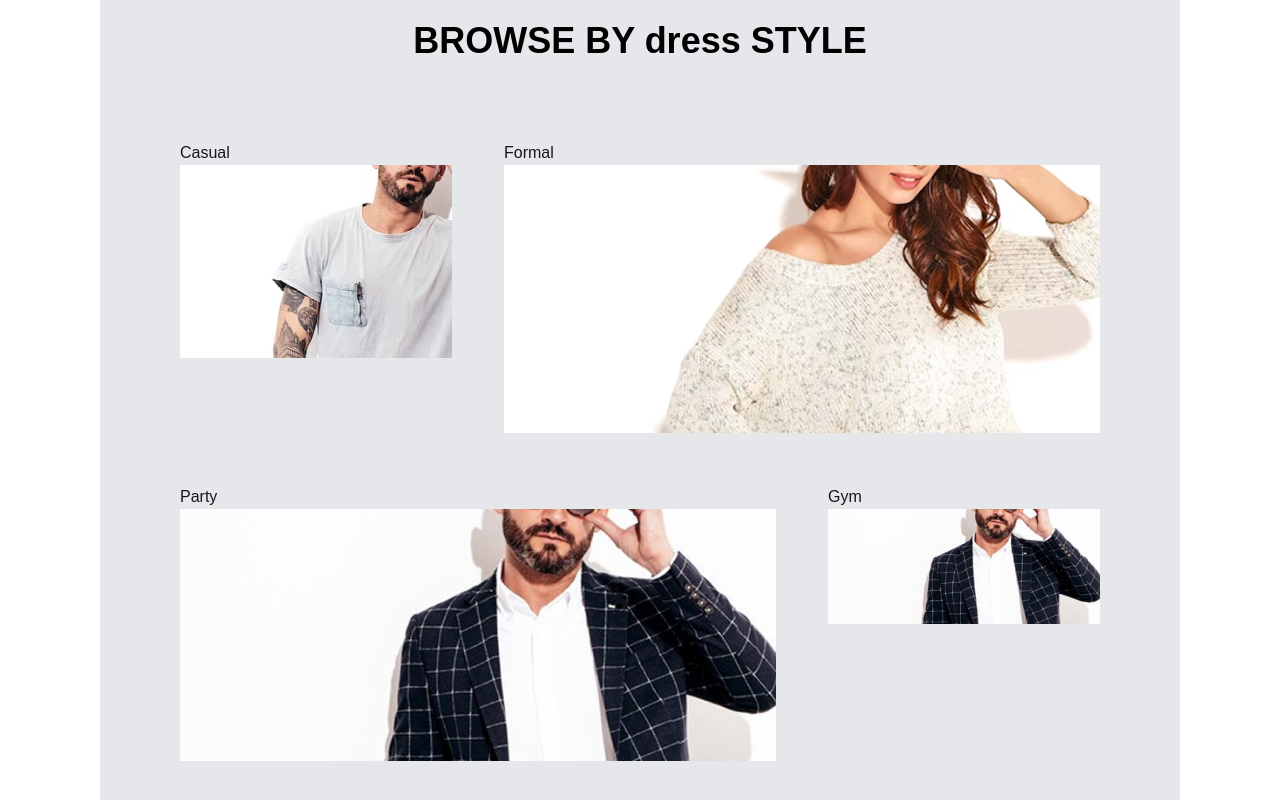
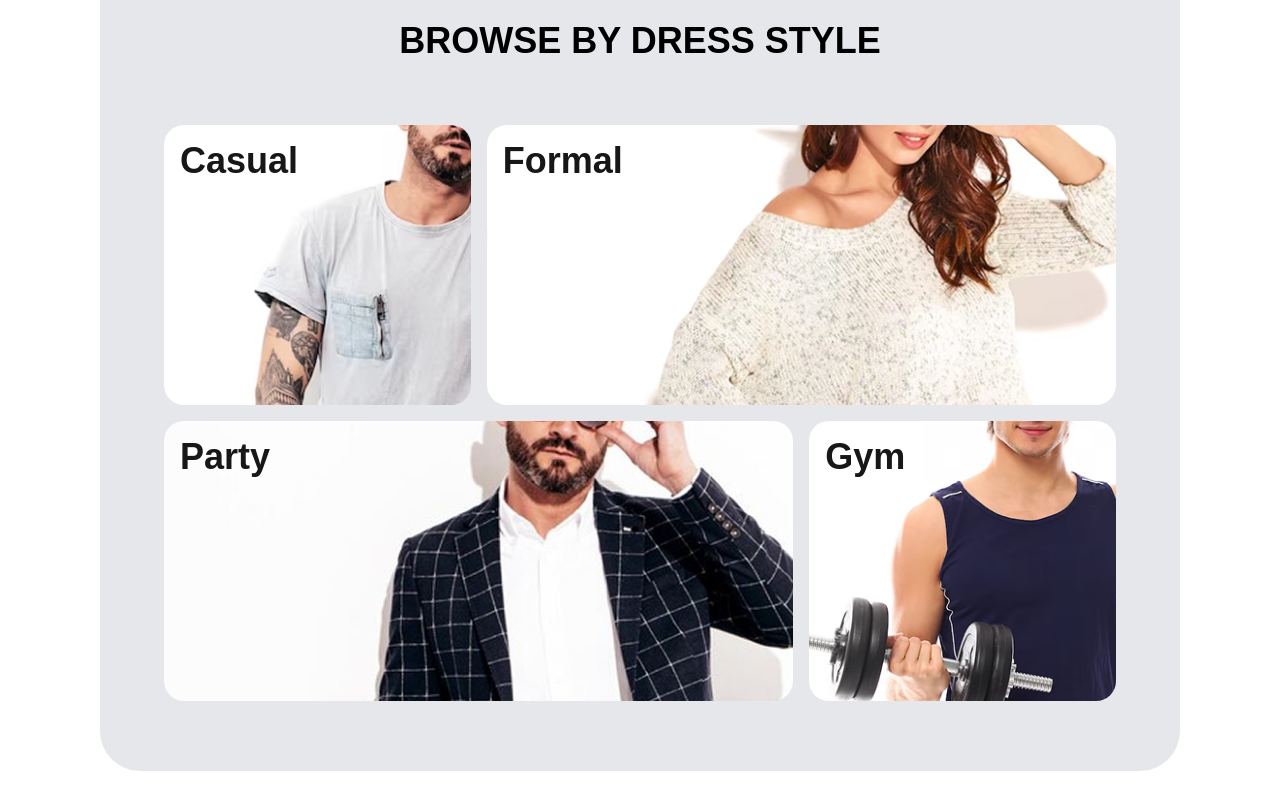
Before and after one commit to FrancoDavid/nextjs-ecommerce-dark, a Next.js app: page / in a window 1280 px wide. Shown: the part 1980-2780 px from the top of the page. Built offline with nearby package versions, Linux system fonts and the light colour scheme.

Commit message:
feat: categories component layout

```diff
--- a/src/components/layouts/Categories.jsx
+++ b/src/components/layouts/Categories.jsx
@@ -3,29 +3,24 @@
 export default function Categories() {
     return (
         <div className="grid grid-cols-1 py-[80px] px-[100px]">
-            <div className="bg-gray-200 py-[70px] px-[64px] grid grid-cols-1 rounded-md">
+            <div className="bg-gray-200 py-[70px] px-[64px] grid grid-cols-1 rounded-[40px]">
                 <div className="flex justify-center items-center">
                     <h3 className="text-black font-bold text-4xl mb-[64px]">
-                        BROWSE BY dress STYLE
+                        BROWSE BY DRESS STYLE
                     </h3>
                 </div>
-                <div className="grid grid-cols-3 gap-5">
-                    <div className="p-4 w-full overflow-hidden rounded-md ">
-                        <h4>Casual</h4>
-                        <img className="object-cover" src='/imgs/image-11.png' alt={name} />
+                <div className="grid grid-cols-3 gap-4">
+                    <div className="p-4 h-[280px] bg-white bg-[url('/imgs/image-11.png')] bg-cover bg-center rounded-[20px]">
+                        <h4 className="font-bold text-4xl">Casual</h4>
                     </div>
-                    <div className="p-4 col-span-2">
-                        <h4>Formal</h4>
-                        <img className="object-cover" src='/imgs/image-12.png'alt={name} />
+                    <div className="p-4 h-[280px] col-span-2 bg-white bg-[url('/imgs/image-12.png')] bg-cover bg-center rounded-[20px]">
+                        <h4 className="font-bold text-4xl">Formal</h4>
                     </div>
-                    <div className="p-4 col-span-2">
-                        <h4>Party</h4>
-                        <img className="object-cover" src='/imgs/image-13.png' alt={name} />
-
+                    <div className="p-4 h-[280px] col-span-2 bg-white bg-[url('/imgs/image-13.png')] bg-cover bg-center rounded-[20px]">
+                        <h4 className="font-bold text-4xl">Party</h4>
                     </div>
-                    <div className="p-4">
-                        <h4>Gym</h4>
-                        <img className="object-cover" src='/imgs/image-13.png' alt={name} />
+                    <div className="p-4 h-[280px] bg-white bg-[url('/imgs/image-14.png')] bg-cover bg-center rounded-[20px]">
+                        <h4 className="font-bold text-4xl">Gym</h4>
                     </div>
                 </div>
             </div>
```
